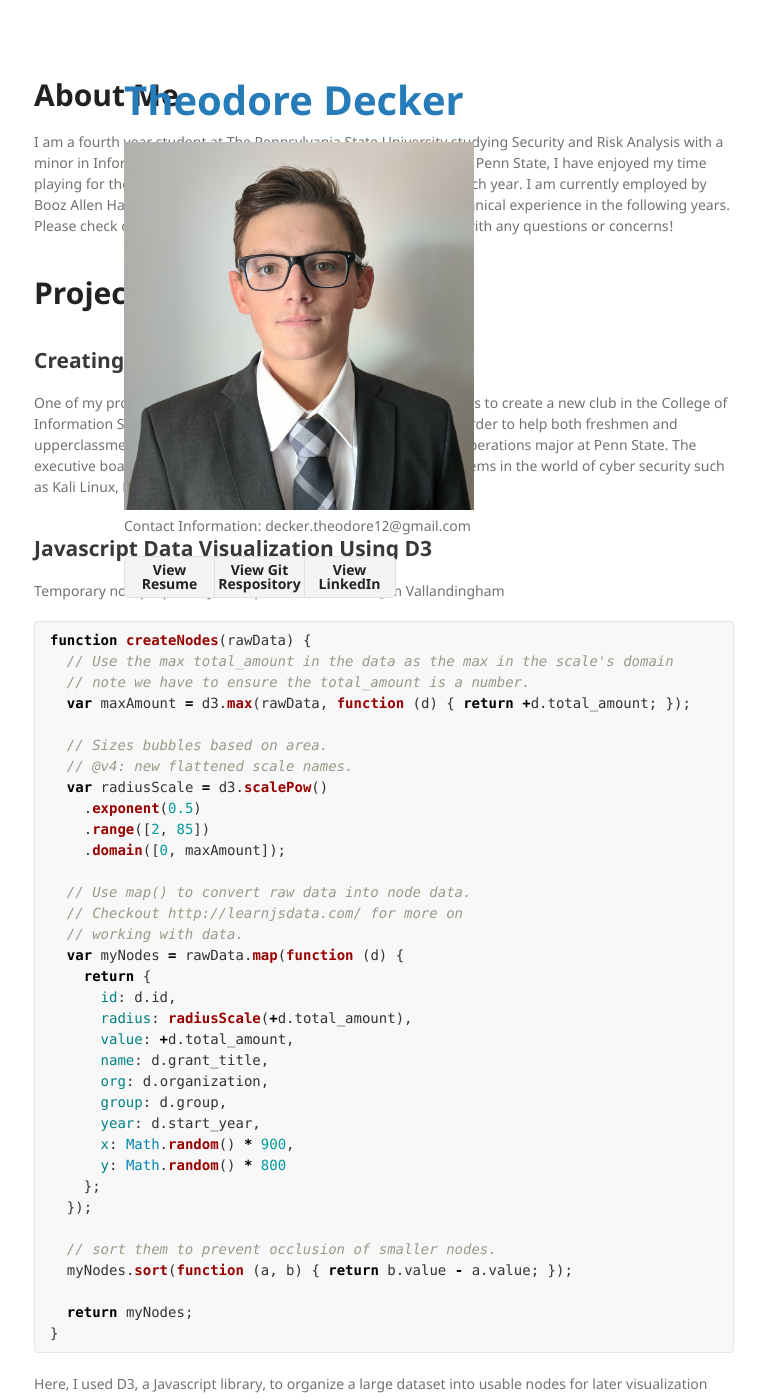
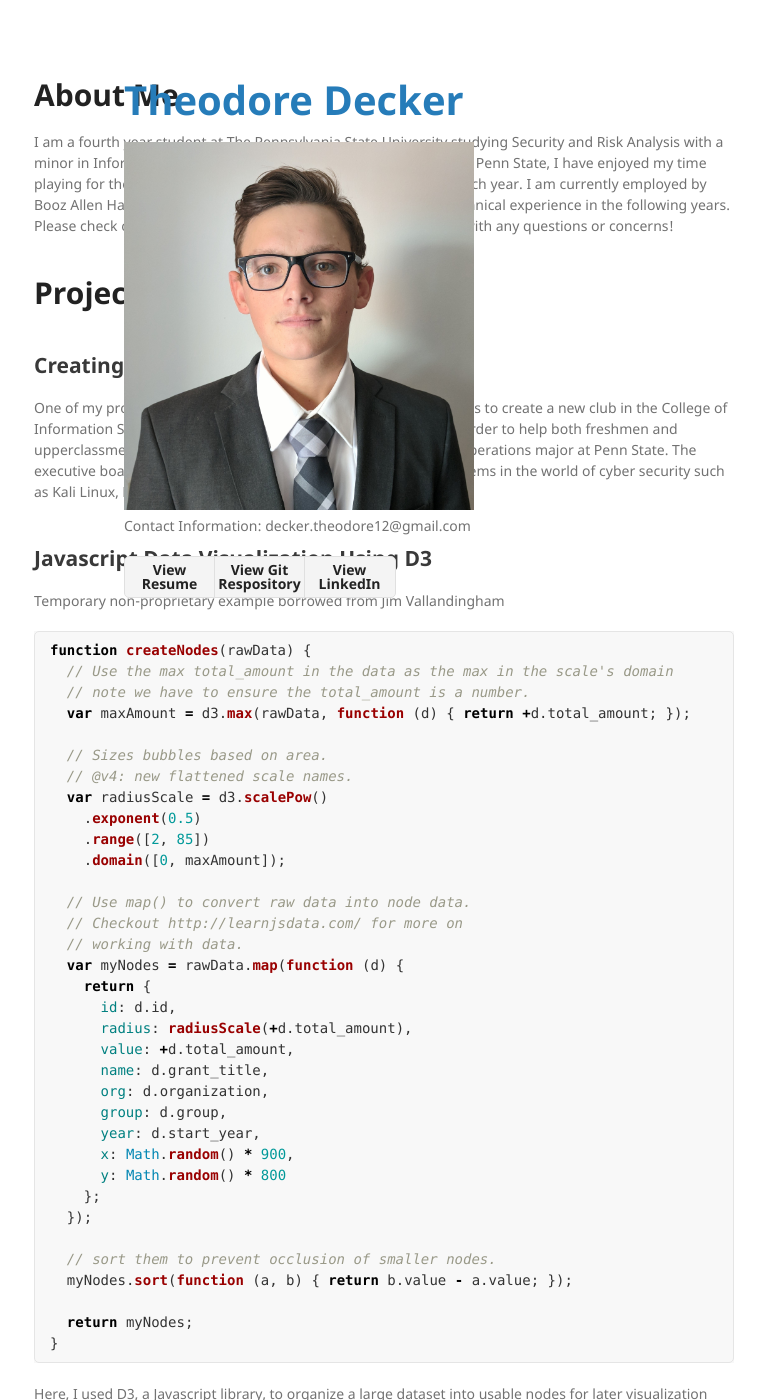
Before and after one commit to theodore-decker/theodore-decker.github.io, a Jekyll site: the page built from index.md, in a window 1280 px wide and 1400 px high. Shown: the whole window, without its empty margins (176-941 px from the left). Built offline with Jekyll 4.4.1, drawn with Linux system fonts in a browser that asks for light colours; our own code applies the rules of GitHub Pages for plain Markdown files.

Commit message:
Update jekyll-theme-minimal.scss

```diff
--- a/_sass/jekyll-theme-minimal.scss
+++ b/_sass/jekyll-theme-minimal.scss
@@ -33,7 +33,7 @@
 
 h2 {
   color:#393939;
-  padding-top: 20px;
+  padding-top: 25px;
 }
 
 h3, h4, h5, h6 {
@@ -181,7 +181,7 @@
 
 section {
   width:700px;
-  left: 800px;
+  left: 1400px;
   padding-bottom:50px;
 }
 
```
